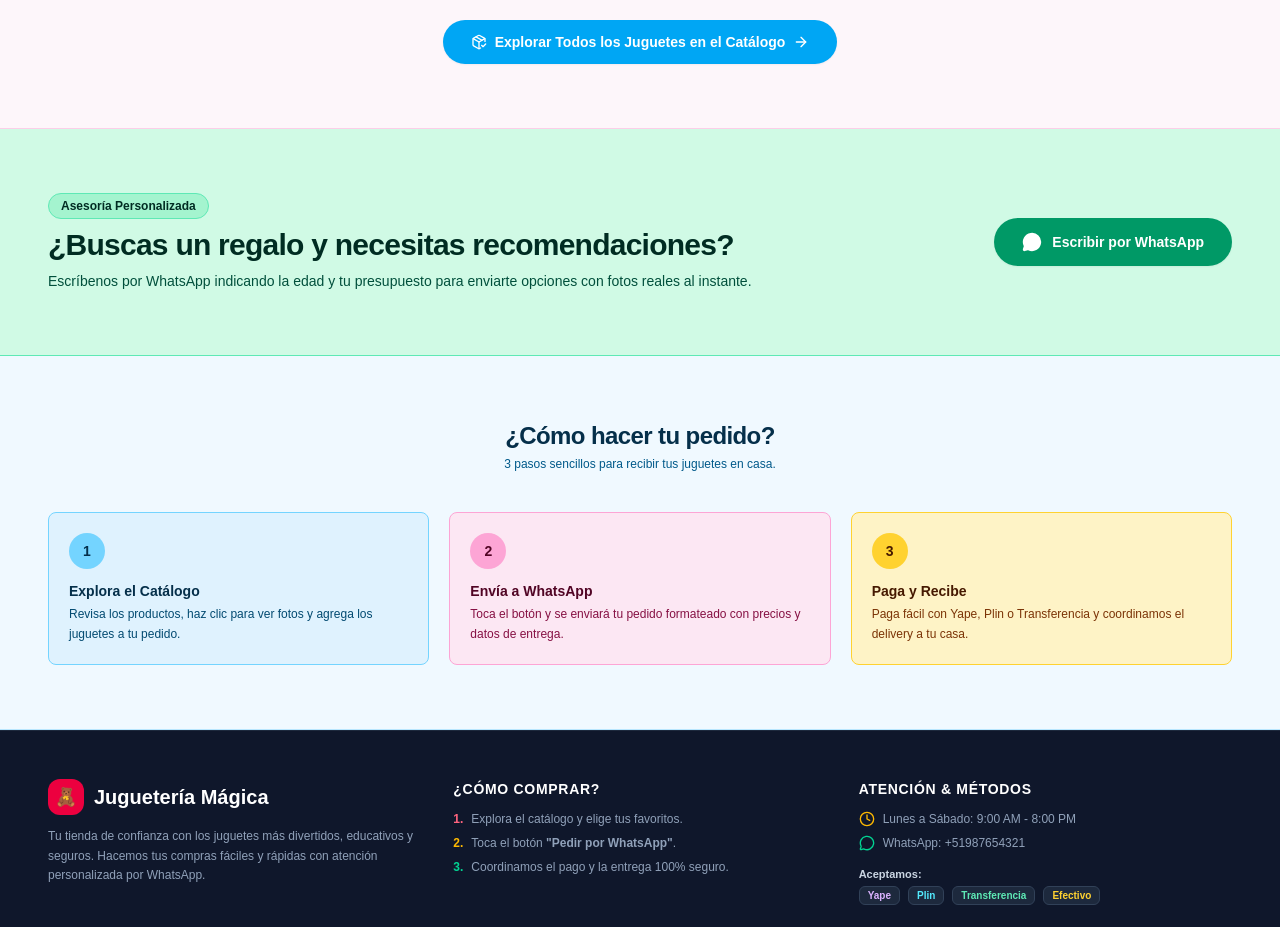
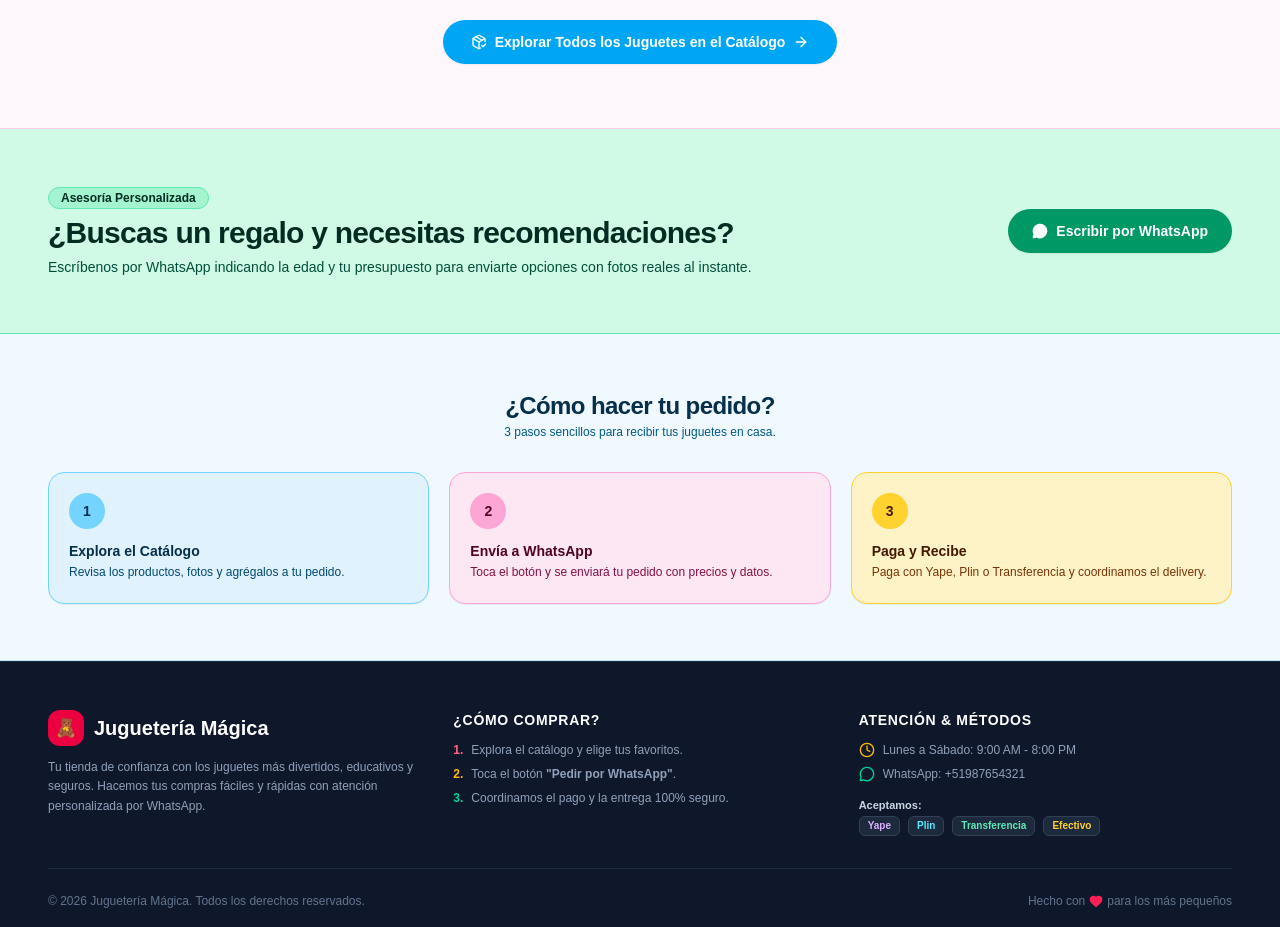
Before and after one commit to bryanapazaquispev5-droid/toys-store, a Next.js app: page / in a window 1280 px wide. Shown: the part 2460-3387 px from the top of the page. Built offline with nearby package versions, Linux system fonts and the light colour scheme; no server answers; the database is empty.

Commit message:
style(mobile): compress ¿Cómo hacer tu pedido? section vertically with horizontal row layout on mobile

```diff
--- a/src/app/page.tsx
+++ b/src/app/page.tsx
@@ -86,14 +86,14 @@ export default function Home() {
       </section>
 
       {/* WhatsApp Consultation Banner in Soft Pastel Mint */}
-      <section className="py-12 sm:py-16 bg-emerald-100 border-b border-emerald-300 text-emerald-950">
+      <section className="py-8 sm:py-14 bg-emerald-100 border-b border-emerald-300 text-emerald-950">
         <div className="w-full max-w-[2200px] 3xl:max-w-[2500px] mx-auto px-4 sm:px-6 lg:px-10 xl:px-12 2xl:px-16">
-          <div className="flex flex-col lg:flex-row items-center justify-between gap-6">
-            <div className="space-y-2 text-center lg:text-left max-w-3xl">
-              <div className="inline-flex items-center gap-1.5 px-3 py-1 rounded-full bg-emerald-200 text-emerald-950 text-xs font-bold border border-emerald-300">
+          <div className="flex flex-col lg:flex-row items-center justify-between gap-5">
+            <div className="space-y-1.5 text-center lg:text-left max-w-3xl">
+              <div className="inline-flex items-center gap-1.5 px-3 py-0.5 rounded-full bg-emerald-200 text-emerald-950 text-xs font-bold border border-emerald-300">
                 <span>Asesoría Personalizada</span>
               </div>
-              <h3 className="text-xl sm:text-2xl lg:text-3xl font-black tracking-tight">
+              <h3 className="text-lg sm:text-2xl lg:text-3xl font-black tracking-tight">
                 ¿Buscas un regalo y necesitas recomendaciones?
               </h3>
               <p className="text-xs sm:text-sm text-emerald-900 font-medium">
@@ -105,9 +105,9 @@ export default function Home() {
               href={`/mensaje-enviado?text=${encodeURIComponent('¡Hola! Quisiera que me asesoren para elegir un regalo según la edad 🧸')}`}
               target="_blank"
               rel="noopener noreferrer"
-              className="px-7 py-3.5 rounded-full bg-emerald-600 hover:bg-emerald-700 text-white font-bold text-sm shadow-xs transition-colors flex items-center gap-2.5 shrink-0 cursor-pointer"
+              className="w-full sm:w-auto justify-center px-6 py-3 rounded-full bg-emerald-600 hover:bg-emerald-700 text-white font-bold text-xs sm:text-sm shadow-xs transition-colors flex items-center gap-2 shrink-0 cursor-pointer"
             >
-              <MessageCircle className="w-5 h-5 fill-white" />
+              <MessageCircle className="w-4 h-4 fill-white" />
               <span>Escribir por WhatsApp</span>
             </a>
           </div>
@@ -115,46 +115,52 @@ export default function Home() {
       </section>
 
       {/* 3 Steps Guide in Soft Pastel Sky Section */}
-      <section className="py-12 sm:py-16 2xl:py-20 bg-sky-50 border-b border-sky-200">
+      <section className="py-7 sm:py-14 2xl:py-16 bg-sky-50 border-b border-sky-200">
         <div className="w-full max-w-[2200px] 3xl:max-w-[2500px] mx-auto px-4 sm:px-6 lg:px-10 xl:px-12 2xl:px-16 text-center">
-          <div className="max-w-md mx-auto mb-10">
-            <h2 className="text-2xl font-black text-sky-950 tracking-tight">
+          <div className="max-w-md mx-auto mb-4 sm:mb-8">
+            <h2 className="text-xl sm:text-2xl font-black text-sky-950 tracking-tight">
               ¿Cómo hacer tu pedido?
             </h2>
-            <p className="text-xs text-sky-800 mt-1 font-medium">
+            <p className="text-[11px] sm:text-xs text-sky-800 mt-0.5 font-medium">
               3 pasos sencillos para recibir tus juguetes en casa.
             </p>
           </div>
 
-          <div className="grid grid-cols-1 md:grid-cols-3 gap-5 text-left">
-            <div className="p-5 rounded-lg bg-sky-100 border border-sky-300">
-              <div className="w-9 h-9 rounded-full bg-sky-300 text-sky-950 font-bold text-sm flex items-center justify-center mb-3">
+          <div className="grid grid-cols-1 md:grid-cols-3 gap-2.5 sm:gap-5 text-left">
+            <div className="p-3 sm:p-5 rounded-2xl bg-sky-100 border border-sky-300 flex md:flex-col items-center md:items-start gap-3 md:gap-0 shadow-2xs">
+              <div className="w-8 h-8 sm:w-9 sm:h-9 rounded-full bg-sky-300 text-sky-950 font-black text-xs sm:text-sm flex items-center justify-center shrink-0 md:mb-3">
                 1
               </div>
-              <h4 className="font-bold text-sky-950 text-sm">Explora el Catálogo</h4>
-              <p className="text-xs text-sky-900 mt-1 leading-relaxed">
-                Revisa los productos, haz clic para ver fotos y agrega los juguetes a tu pedido.
-              </p>
+              <div>
+                <h4 className="font-bold text-sky-950 text-xs sm:text-sm">Explora el Catálogo</h4>
+                <p className="text-[11px] sm:text-xs text-sky-900 mt-0.5 leading-snug sm:leading-relaxed">
+                  Revisa los productos, fotos y agrégalos a tu pedido.
+                </p>
+              </div>
             </div>
 
-            <div className="p-5 rounded-lg bg-pink-100 border border-pink-300">
-              <div className="w-9 h-9 rounded-full bg-pink-300 text-pink-950 font-bold text-sm flex items-center justify-center mb-3">
+            <div className="p-3 sm:p-5 rounded-2xl bg-pink-100 border border-pink-300 flex md:flex-col items-center md:items-start gap-3 md:gap-0 shadow-2xs">
+              <div className="w-8 h-8 sm:w-9 sm:h-9 rounded-full bg-pink-300 text-pink-950 font-black text-xs sm:text-sm flex items-center justify-center shrink-0 md:mb-3">
                 2
               </div>
-              <h4 className="font-bold text-pink-950 text-sm">Envía a WhatsApp</h4>
-              <p className="text-xs text-pink-900 mt-1 leading-relaxed">
-                Toca el botón y se enviará tu pedido formateado con precios y datos de entrega.
-              </p>
+              <div>
+                <h4 className="font-bold text-pink-950 text-xs sm:text-sm">Envía a WhatsApp</h4>
+                <p className="text-[11px] sm:text-xs text-pink-900 mt-0.5 leading-snug sm:leading-relaxed">
+                  Toca el botón y se enviará tu pedido con precios y datos.
+                </p>
+              </div>
             </div>
 
-            <div className="p-5 rounded-lg bg-amber-100 border border-amber-300">
-              <div className="w-9 h-9 rounded-full bg-amber-300 text-amber-950 font-bold text-sm flex items-center justify-center mb-3">
+            <div className="p-3 sm:p-5 rounded-2xl bg-amber-100 border border-amber-300 flex md:flex-col items-center md:items-start gap-3 md:gap-0 shadow-2xs">
+              <div className="w-8 h-8 sm:w-9 sm:h-9 rounded-full bg-amber-300 text-amber-950 font-black text-xs sm:text-sm flex items-center justify-center shrink-0 md:mb-3">
                 3
               </div>
-              <h4 className="font-bold text-amber-950 text-sm">Paga y Recibe</h4>
-              <p className="text-xs text-amber-900 mt-1 leading-relaxed">
-                Paga fácil con Yape, Plin o Transferencia y coordinamos el delivery a tu casa.
-              </p>
+              <div>
+                <h4 className="font-bold text-amber-950 text-xs sm:text-sm">Paga y Recibe</h4>
+                <p className="text-[11px] sm:text-xs text-amber-900 mt-0.5 leading-snug sm:leading-relaxed">
+                  Paga con Yape, Plin o Transferencia y coordinamos el delivery.
+                </p>
+              </div>
             </div>
           </div>
         </div>
```
